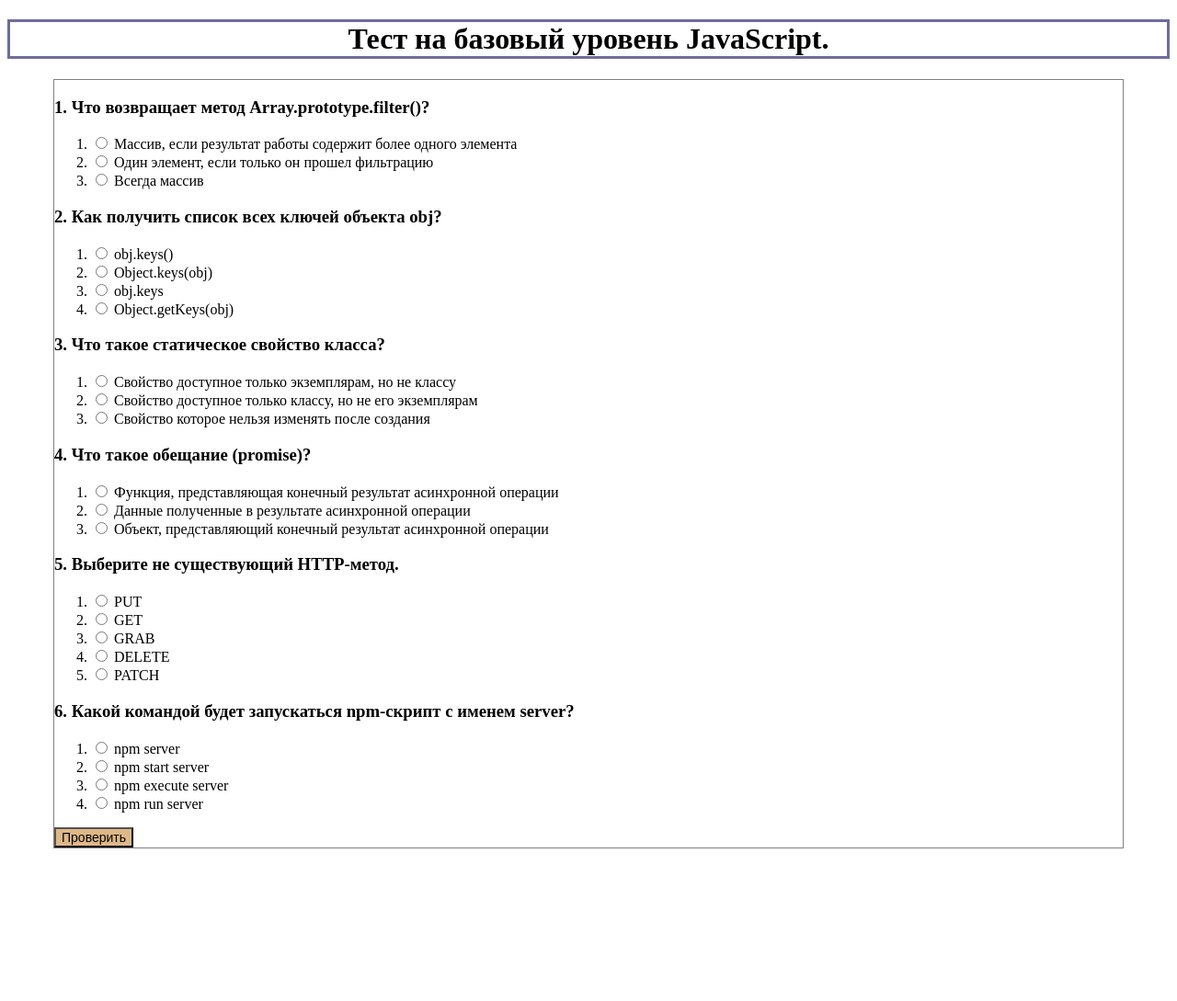
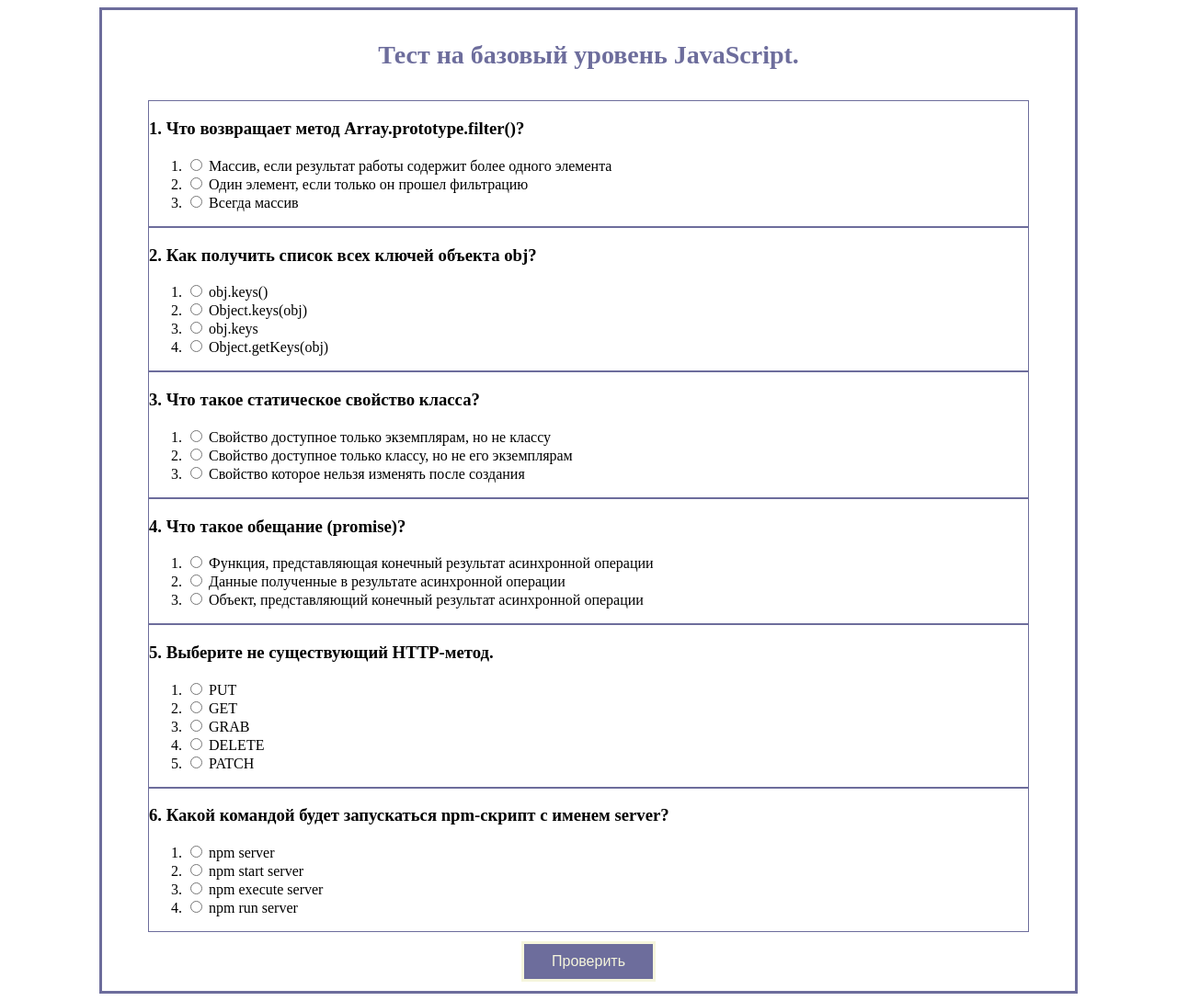
Before and after one commit to OlhaLu/goit-js-course, a plain HTML site: page jscript/module-08/task-01/index.html in a window 1280 px wide. Shown: the whole page at 92% size. Before the commit the page ends 931 px from the top, so only its background shows below. Drawn offline with Linux system fonts and the light colour scheme.

Commit message:
Modified styles, add border

```diff
--- a/jscript/module-08/task-01/css/styles.css
+++ b/jscript/module-08/task-01/css/styles.css
@@ -1,16 +1,36 @@
-.section {
-  border: 1px solid gray;
-  margin-left: 50px;
-  margin-right: 50px;
+body{
+  display: block;
+}
+
+p {
+  font-size: 20px;
+  text-align: center;
+}
+
+.test-section {
+  border: 3px solid rgb(109, 109, 156);;
+  margin:  0 100px;
+}
+section{
+  border: 1px solid rgb(109, 109, 156);;
+  margin: 0 50px;
 }
 
 .mainTitle {
-  border: 3px solid rgb(109, 109, 156);
+  font-size: 28px;
   text-align: center;
+  color: rgb(109, 109, 156);
+  padding: 10px 0;
 }
 
 .button {
-  background: burlywood;
-  font-size: 14px;
+  display: block;
+  position: relative;
+  margin: 10px auto;
+  background:  rgb(109, 109, 156);
+  border: 3px solid beige;
+  color: beige;
+  font-size: 16px;
   text-align: center;
+  padding: 10px 30px;
 }
--- a/jscript/module-08/task-01/index.html
+++ b/jscript/module-08/task-01/index.html
@@ -8,11 +8,12 @@
     <link rel="stylesheet" href="css/styles.css" />
   </head>
   <body>
-    <h1 class="mainTitle">Название теста</h1>
-    <form class="section js-submit-form">
+    <section class="test-section">
+      <h1 class="mainTitle">Название теста</h1>
+      <form class="section js-submit-form">
       <button class="button" type="submit">Проверить</button>
     </form>
-
+    </section>
     <script src="./js/quiz-data.js" type="module"></script>
     <script src="./js/app-01.js" type="module"></script>
   </body>
--- a/jscript/module-08/task-01/js/app-01.js
+++ b/jscript/module-08/task-01/js/app-01.js
@@ -61,20 +61,16 @@ newQuizMapper.renderQuestionsToPage();
 // обработка данных после отправки ответов
 const submitedForm = document.querySelector('.js-submit-form');
 submitedForm.addEventListener('submit', submitEvent);
-// const button = document.querySelector('.button');
-// button.disabled = true;
 
 function renderResultMessage(message) {
   const messText = `<p>${message}</p>`;
-
-  document.querySelector('form').insertAdjacentHTML('afterEnd', messText);
+  document.querySelector('form').insertAdjacentHTML('beforeend', messText);
 }
 
 function submitEvent(event) {
   event.preventDefault();
 
   const formData = new FormData(event.currentTarget);
-
   let questions = quizData.questions;
   let correctAnswersCounter = 0;
 
@@ -86,10 +82,10 @@ function submitEvent(event) {
 
   let percent = Math.floor((correctAnswersCounter / questions.length) * 100);
   if (percent >= 80) {
-    renderResultMessage(`Вы прошли тест и набрали ${percent} %. Поздравляем!`);
+    renderResultMessage(`УРА! Поздравляем! <br>Вы прошли тест на базовый уровень JavaScript. Ваш результат ${percent} %`);
   } else {
     renderResultMessage(
-      `Не достаточно правильных ответов для прохождения теста, вы набрали ${percent} %. Попробуйте еще`,
+      `Пробуйте еще, НЕ достаточно правильных ответов для прохождения теста, <br>Ваш результат ${percent} %.`,
     );
   }
-}
+};
```
